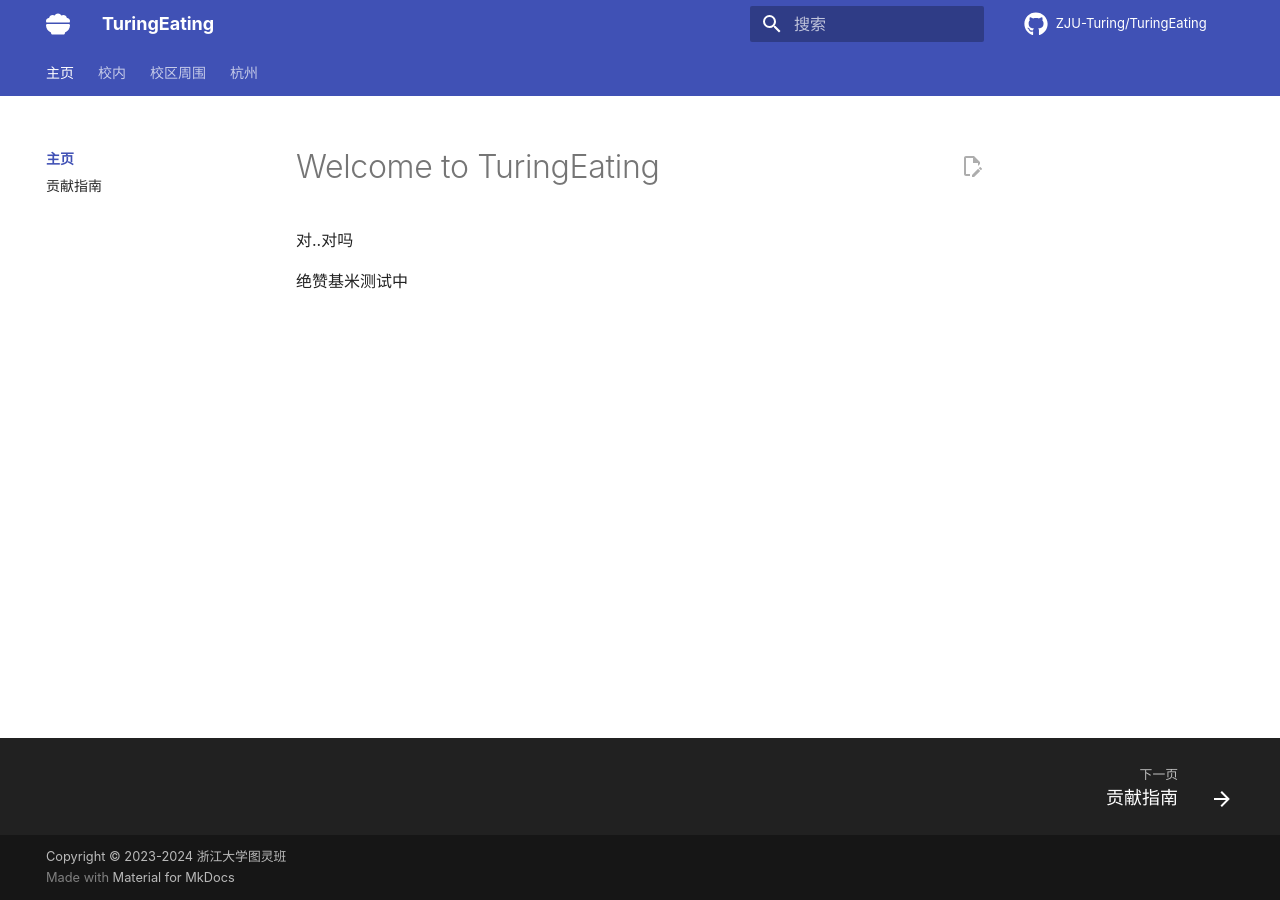
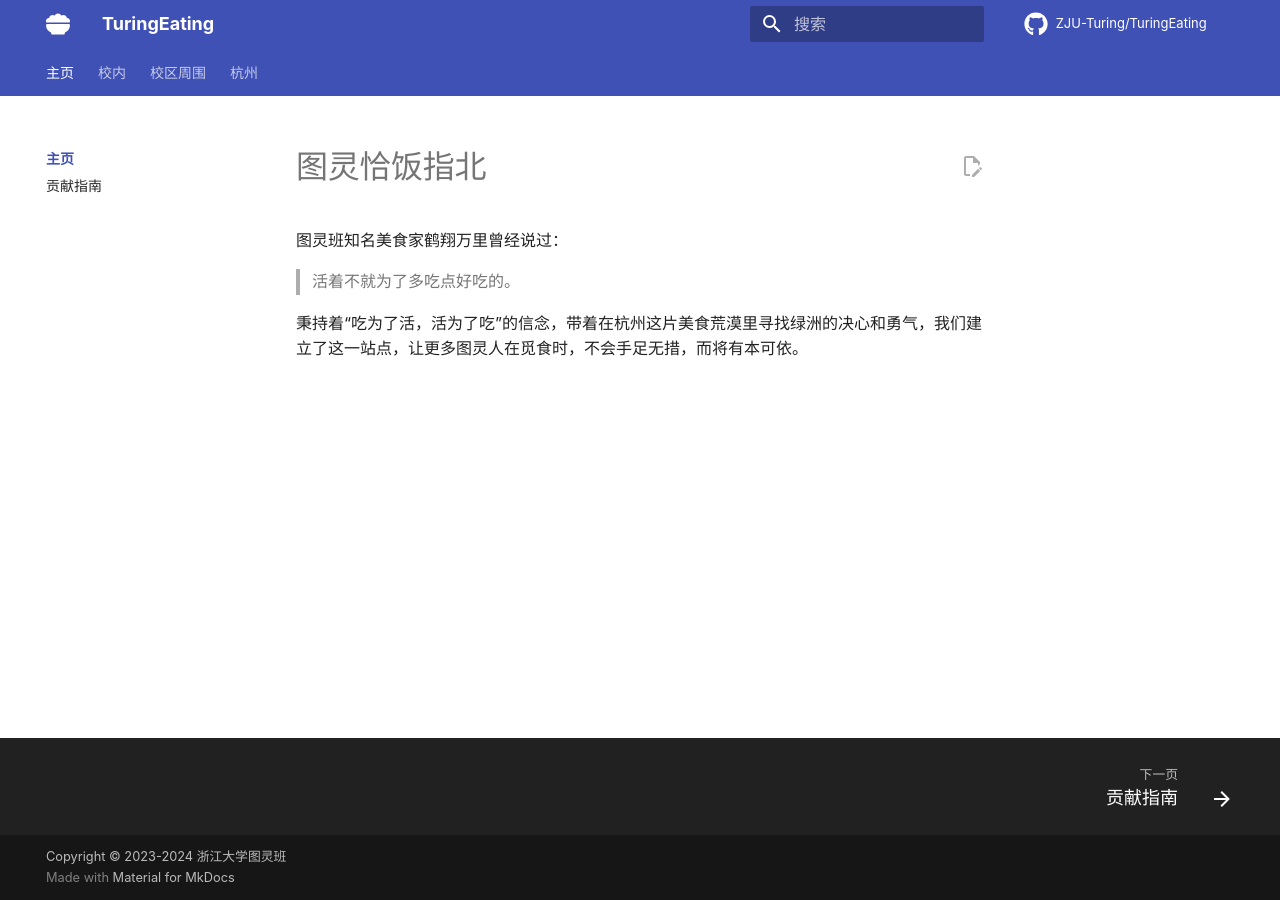
Before and after one commit to ptiris/TuringEating, an MkDocs documentation site: the page built from docs/index.md, in a window 1280 px wide. Built offline with MkDocs 1.6.1 and Material for MkDocs 9.7.7, drawn with Linux system fonts in a browser that asks for light colours; nearby versions of some CDN libraries; library files that are not in the unit come from our copies; comment, search, counter and statistics services are not loaded.

Commit message:
docs: 更新主页

```diff
--- a/docs/index.md
+++ b/docs/index.md
@@ -2,8 +2,10 @@
 home: True
 ---
 
-# Welcome to TuringEating
+# 图灵恰饭指北
 
-对..对吗
+图灵班知名美食家鹤翔万里曾经说过：
 
-绝赞基米测试中
+> 活着不就为了多吃点好吃的。
+
+秉持着“吃为了活，活为了吃”的信念，带着在杭州这片美食荒漠里寻找绿洲的决心和勇气，我们建立了这一站点，让更多图灵人在觅食时，不会手足无措，而将有本可依。
```
